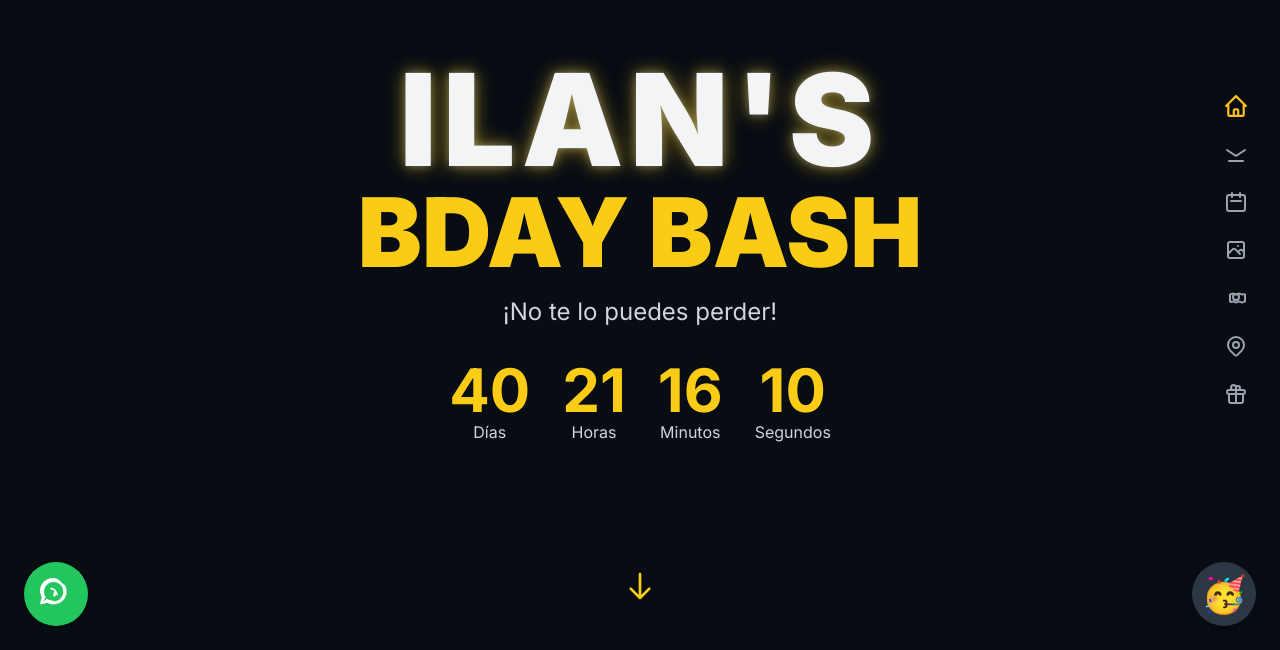
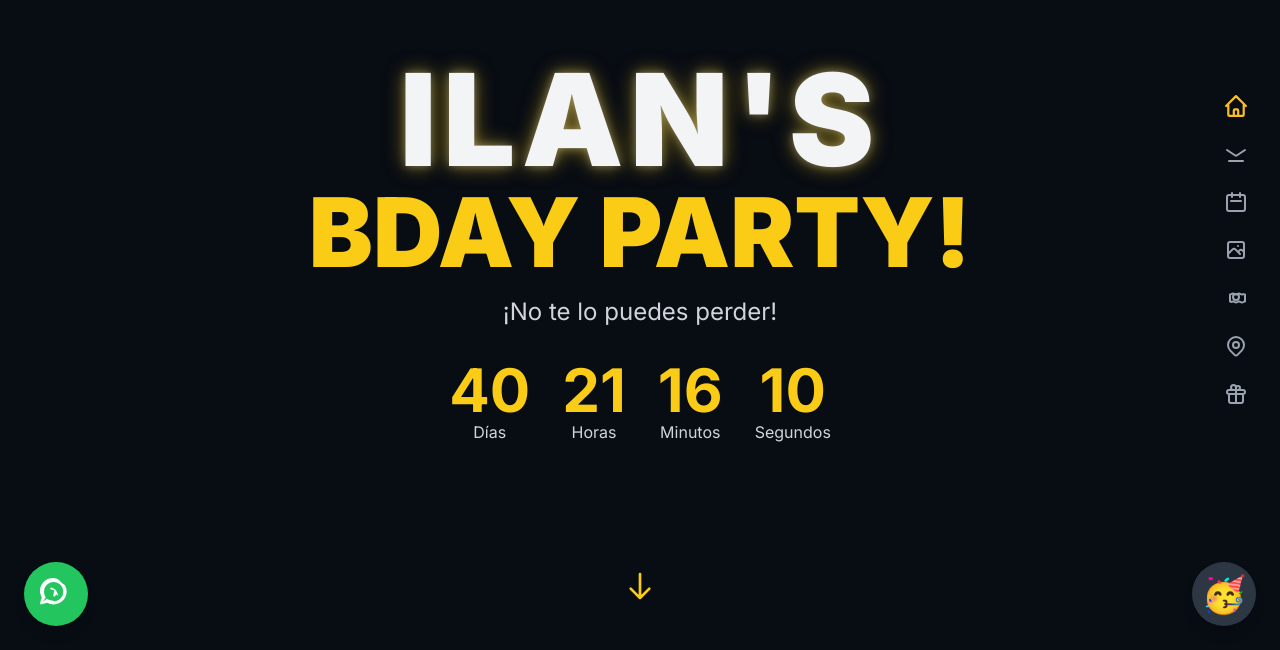
Before and after one commit to ppgrillo/ilan-bday, a plain HTML site: page index.html in a window 1280 px wide. Shown: the part 150-800 px from the top of the page. Drawn offline with nearby package versions, Linux system fonts and the light colour scheme.

Commit message:
Update index.html

```diff
--- a/index.html
+++ b/index.html
@@ -83,7 +83,7 @@
                 ILAN'S
             </h1>
             <h2 class="text-5xl md:text-7xl lg:text-8xl font-black uppercase text-yellow-400">
-                BDAY BASH
+                BDAY Party!
             </h2>
             <p class="mt-4 text-lg md:text-2xl text-gray-300">¡No te lo puedes perder!</p>
             <!-- Countdown Timer -->
```
